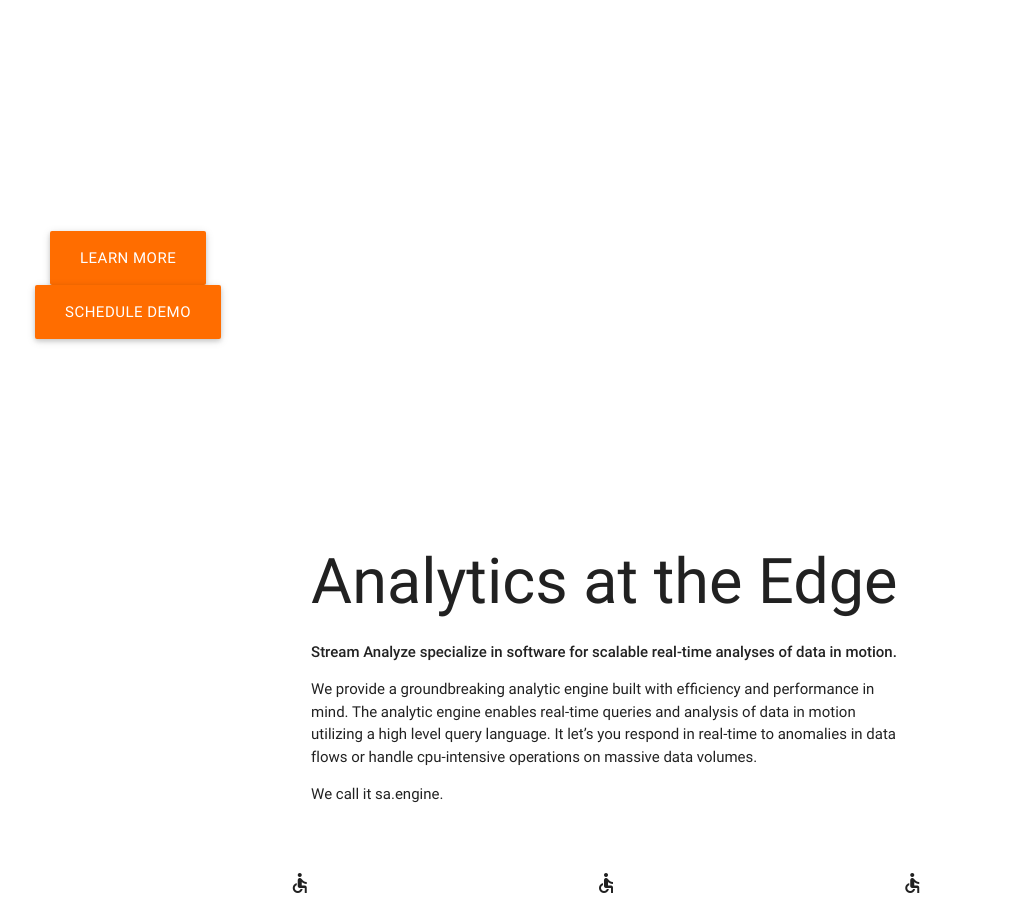
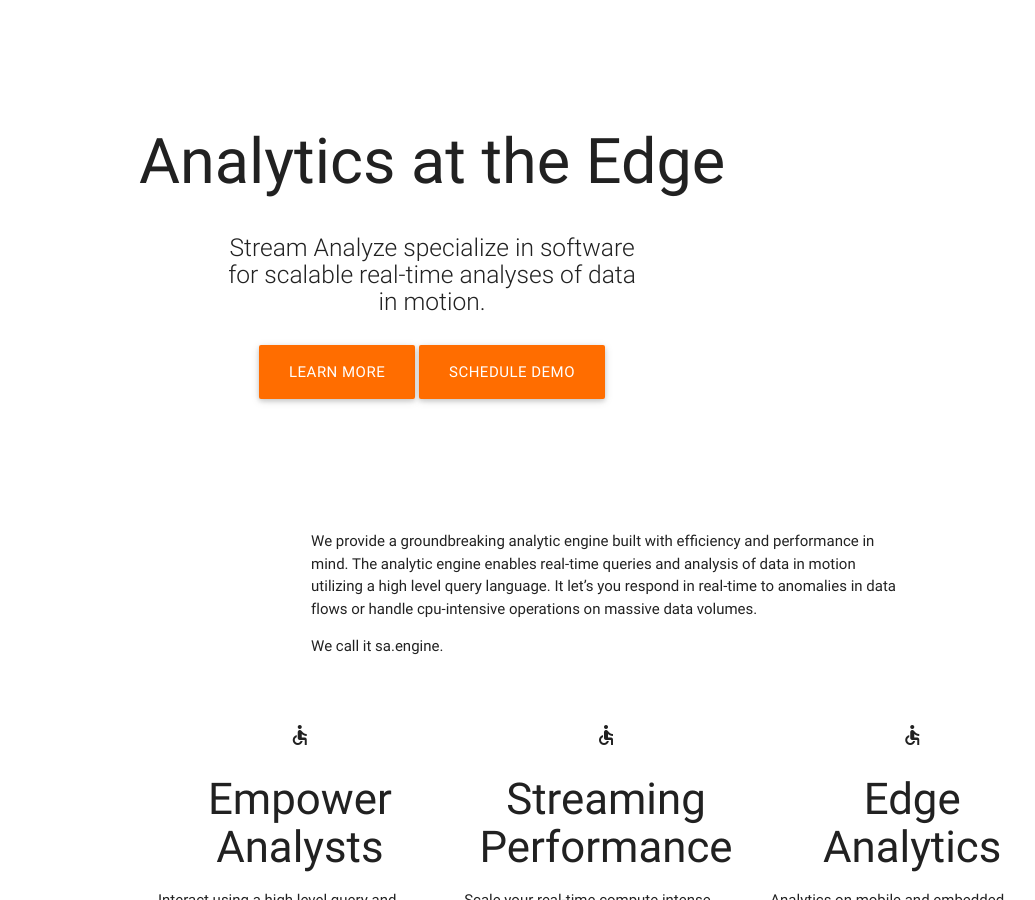
Before and after one commit to streamanalyze/streamanalyze.github.io, a Jekyll site: the page built from index.markdown, in a window 1280 px wide and 900 px high. Shown: the whole window, without its empty margins (34-1069 px from the left). Built offline with Jekyll 4.4.1, drawn with Linux system fonts in a browser that asks for light colours; nearby versions of some CDN libraries; a script that is not in the unit is left out.

Commit message:
WIP: Styling

```diff
--- a/_layouts/default.html
+++ b/_layouts/default.html
@@ -25,6 +25,7 @@
 
   <body>
     {{ content }}
+    {% include footer.html %}
     <script src="//ajax.googleapis.com/ajax/libs/jquery/2.1.1/jquery.min.js"></script>
     <script>window.jQuery || document.write('<script src="/assets/javascripts/jquery-2.1.1.min.js"><\/script>')</script>
     <script src="//cdnjs.cloudflare.com/ajax/libs/materialize/0.97.7/js/materialize.min.js"></script>
--- a/_layouts/welcome_page.html
+++ b/_layouts/welcome_page.html
@@ -11,7 +7,7 @@
     <div class="container">
       <h1 class="header center">{{ page.main_heading }}</h1>
       <div class="row center">
-        <h5 class="header col s12 m10 l8 offset-l2 offset-m1 light">{{ page.data.sub_heading }}</h5>
+        <h5 class="header col s12 m10 l8 offset-l2 offset-m1 light">{{ page.sub_heading }}</h5>
       </div>
       <div class="row center">
         <a href="/products/" id="learn-more" class="btn-large waves-effect waves-light">Learn More</a>
```
Also changed, not shown: other parts of _layouts/welcome_page.html (+0 -4 lines), index.markdown (+3 -4 lines).
